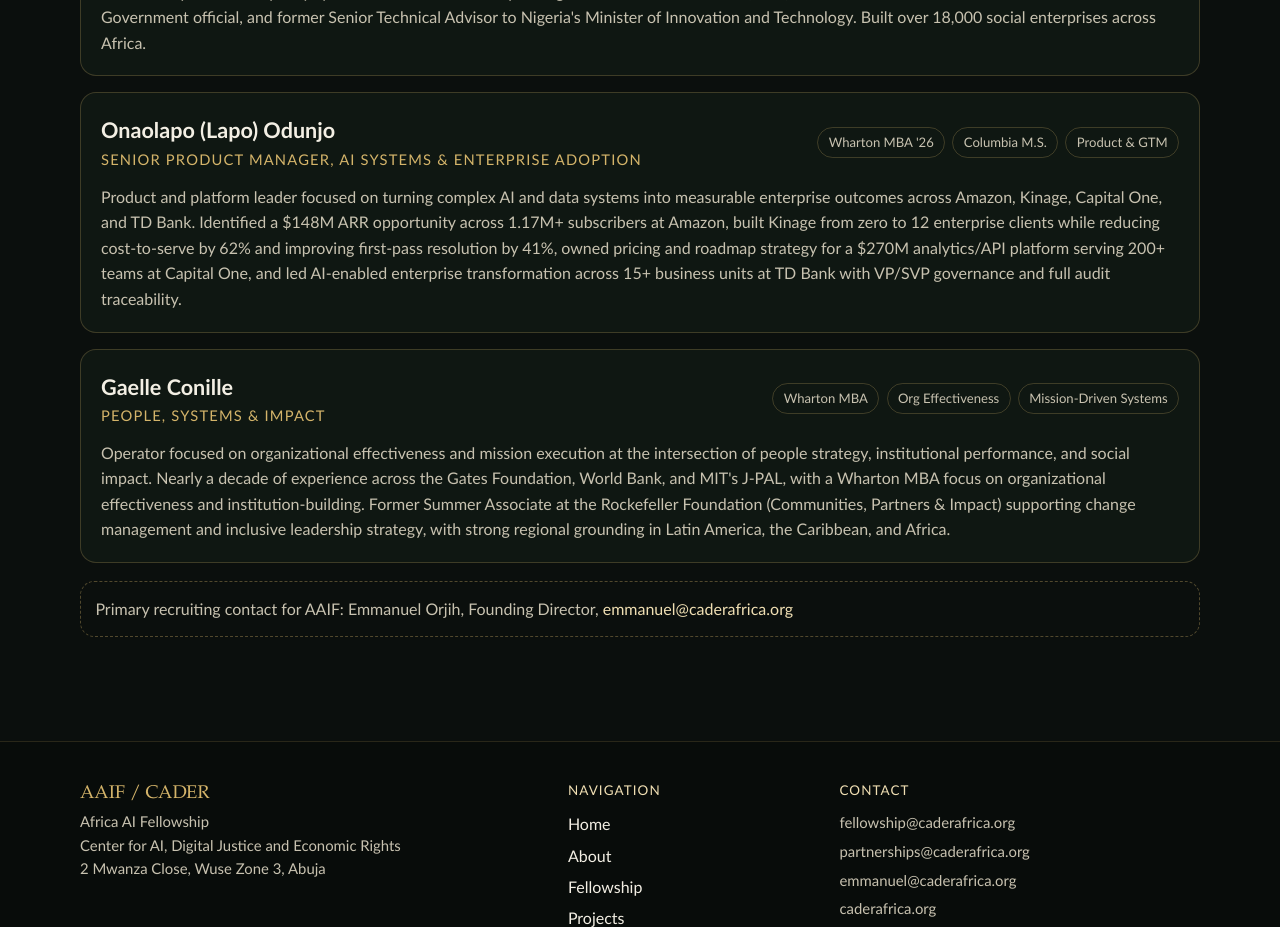
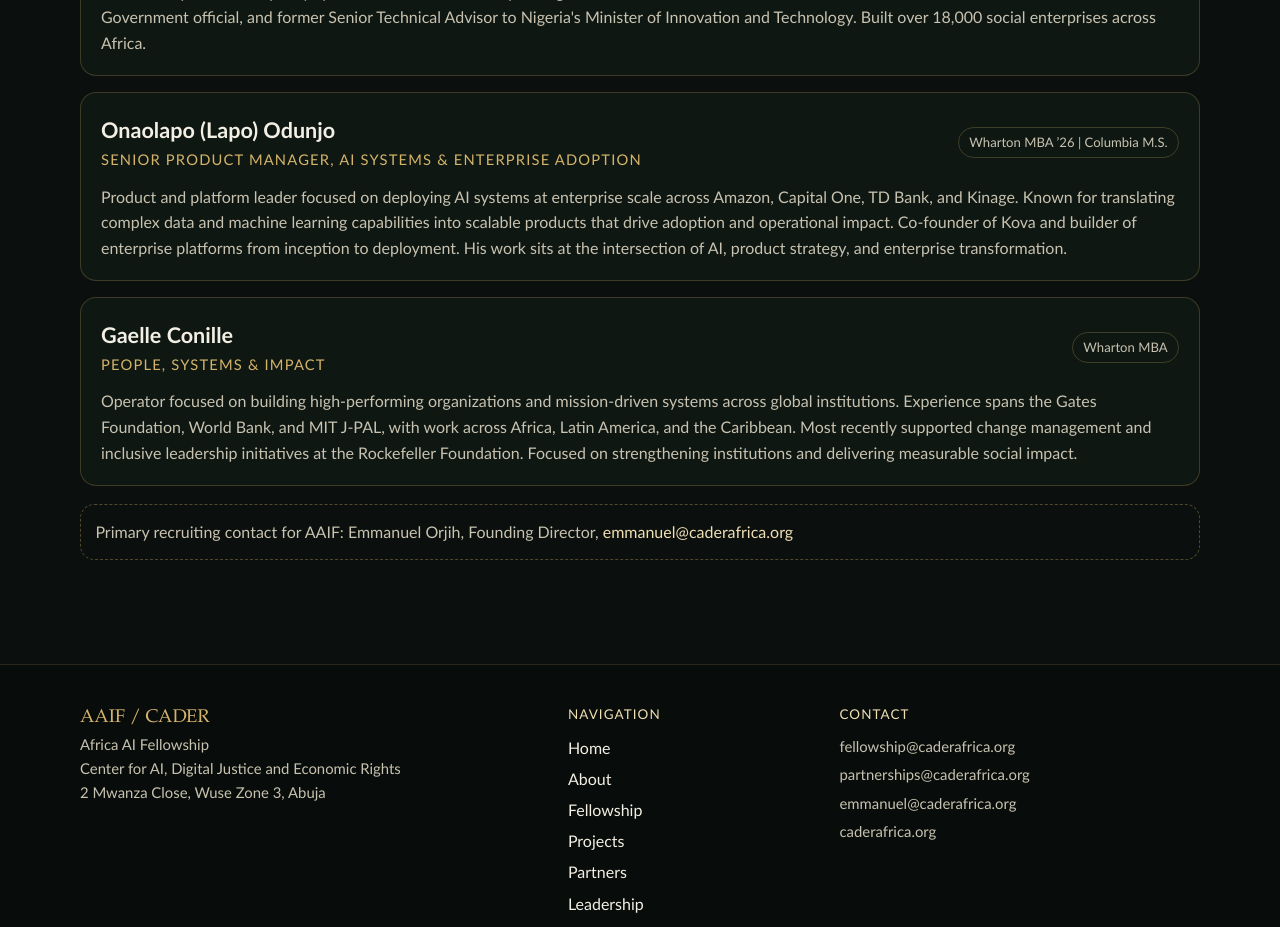
Before and after one commit to Omodunjo11/AAIF-Website, a Next.js app: page /leadership in a window 1280 px wide. Shown: the part 840-1767 px from the top of the page. Built offline with nearby package versions, Linux system fonts and the light colour scheme.

Commit message:
Update Onaolapo and Gaelle leadership bios

```diff
--- a/app/leadership/page.tsx
+++ b/app/leadership/page.tsx
@@ -77,24 +77,20 @@
                 <div className="lf-title">Senior Product Manager, AI Systems & Enterprise Adoption</div>
               </div>
               <div className="lf-credentials">
-                <div className="lf-cred">Wharton MBA &apos;26</div>
-                <div className="lf-cred">Columbia M.S.</div>
-                <div className="lf-cred">Product & GTM</div>
+                <div className="lf-cred">Wharton MBA &rsquo;26 | Columbia M.S.</div>
               </div>
             </div>
 
             <div className="lf-body">
               <div className="lf-bio">
-                Product and platform leader focused on turning complex AI and
-                data systems into measurable enterprise outcomes across Amazon,
-                Kinage, Capital One, and TD Bank. Identified a $148M ARR
-                opportunity across 1.17M+ subscribers at Amazon, built Kinage
-                from zero to 12 enterprise clients while reducing cost-to-serve
-                by 62% and improving first-pass resolution by 41%, owned pricing
-                and roadmap strategy for a $270M analytics/API platform serving
-                200+ teams at Capital One, and led AI-enabled enterprise
-                transformation across 15+ business units at TD Bank with VP/SVP
-                governance and full audit traceability.
+                Product and platform leader focused on deploying AI systems at
+                enterprise scale across Amazon, Capital One, TD Bank, and
+                Kinage. Known for translating complex data and machine learning
+                capabilities into scalable products that drive adoption and
+                operational impact. Co-founder of Kova and builder of
+                enterprise platforms from inception to deployment. His work sits
+                at the intersection of AI, product strategy, and enterprise
+                transformation.
               </div>
             </div>
           </div>
@@ -107,22 +103,19 @@
               </div>
               <div className="lf-credentials">
                 <div className="lf-cred">Wharton MBA</div>
-                <div className="lf-cred">Org Effectiveness</div>
-                <div className="lf-cred">Mission-Driven Systems</div>
               </div>
             </div>
 
             <div className="lf-body">
               <div className="lf-bio">
-                Operator focused on organizational effectiveness and mission
-                execution at the intersection of people strategy, institutional
-                performance, and social impact. Nearly a decade of experience
-                across the Gates Foundation, World Bank, and MIT&apos;s J-PAL,
-                with a Wharton MBA focus on organizational effectiveness and
-                institution-building. Former Summer Associate at the Rockefeller
-                Foundation (Communities, Partners & Impact) supporting change
-                management and inclusive leadership strategy, with strong
-                regional grounding in Latin America, the Caribbean, and Africa.
+                Operator focused on building high-performing organizations and
+                mission-driven systems across global institutions. Experience
+                spans the Gates Foundation, World Bank, and MIT J-PAL, with
+                work across Africa, Latin America, and the Caribbean. Most
+                recently supported change management and inclusive leadership
+                initiatives at the Rockefeller Foundation. Focused on
+                strengthening institutions and delivering measurable social
+                impact.
               </div>
             </div>
           </div>
```
